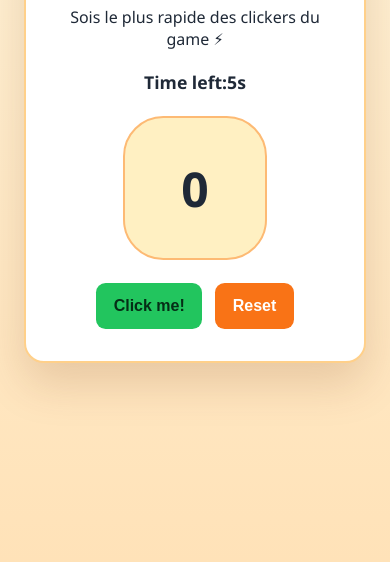
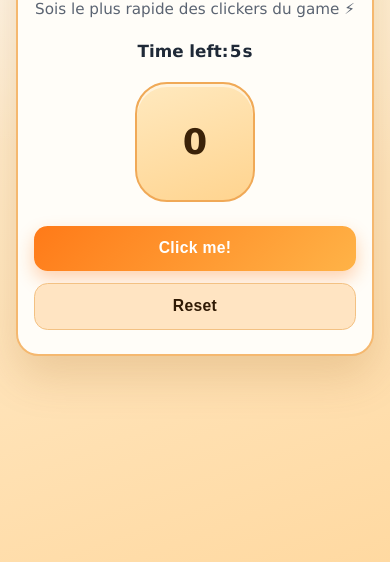
Before and after one commit to thivananhnguyen/ClickFast, a plain HTML site: page index.html in a window 390 px wide. Shown: the part 282-844 px from the top of the page. Drawn offline with Linux system fonts and the light colour scheme.

Commit message:
style: polish deployed UI layout and responsiveness

```diff
--- a/style.css
+++ b/style.css
@@ -1,3 +1,16 @@
+:root {
+  --bg-top: #fff8e8;
+  --bg-bottom: #ffd9a1;
+  --card: #fffdf8;
+  --ink: #1f2937;
+  --muted: #5b6472;
+  --line: #f5b86f;
+  --accent: #ff7a18;
+  --accent-2: #ffb347;
+  --score-top: #ffe9bf;
+  --score-bottom: #ffd48f;
+}
+
 * {
   box-sizing: border-box;
 }
@@ -5,31 +18,36 @@
 body {
   margin: 0;
   min-height: 100vh;
-  font-family: "Segoe UI", Tahoma, Geneva, Verdana, sans-serif;
-  background: linear-gradient(180deg, #fff6dd 0%, #ffe2b8 100%);
-  color: #1f2937;
+  font-family: "Verdana", "Geneva", sans-serif;
+  color: var(--ink);
+  background:
+    radial-gradient(circle at 20% 15%, rgba(255, 255, 255, 0.8), transparent 40%),
+    radial-gradient(circle at 85% 20%, rgba(255, 244, 220, 0.9), transparent 38%),
+    linear-gradient(160deg, var(--bg-top) 0%, var(--bg-bottom) 100%);
 }
 
 #main {
   min-height: 100vh;
   display: grid;
   place-items: center;
-  padding: 1.5rem;
+  padding: 2rem 1rem;
 }
 
 #container {
-  width: min(560px, 100%);
-  padding: 2rem;
-  border-radius: 20px;
-  background: #ffffff;
-  border: 2px solid #ffd08a;
-  box-shadow: 0 20px 45px rgba(120, 53, 15, 0.18);
+  width: min(620px, 100%);
+  padding: 2.2rem 1.5rem;
+  border-radius: 1.4rem;
+  background: var(--card);
+  border: 2px solid var(--line);
+  box-shadow: 0 20px 45px rgba(145, 75, 5, 0.18);
 }
 
 h1 {
   margin: 0;
-  font-family: "Trebuchet MS", sans-serif;
-  font-size: clamp(2rem, 6vw, 3rem);
+  text-transform: uppercase;
+  letter-spacing: 0.06em;
+  font-family: "Trebuchet MS", "Tahoma", sans-serif;
+  font-size: clamp(2rem, 7vw, 3.2rem);
 }
 
 .flex-center {
@@ -40,59 +58,92 @@ h1 {
 }
 
 .catchphrase {
-  margin: 1rem 0 1.25rem;
+  margin: 0.7rem 0 1.4rem;
   text-align: center;
+  color: var(--muted);
+  font-size: clamp(0.95rem, 2.5vw, 1.1rem);
 }
 
 .timer-label {
   margin: 0;
-  font-size: 1.1rem;
-  font-weight: 600;
+  font-size: 1.05rem;
+  font-weight: 700;
+}
+
+#timer {
+  display: inline-block;
+  min-width: 1.2ch;
 }
 
 .number {
-  margin: 1.4rem auto;
-  text-align: center;
-  background-color: #fff0c2;
-  width: 9rem;
-  height: 9rem;
+  margin: 1.3rem auto 1.5rem;
+  width: clamp(7.5rem, 28vw, 10rem);
+  height: clamp(7.5rem, 28vw, 10rem);
+  border-radius: 2rem;
   display: flex;
   justify-content: center;
   align-items: center;
-  border-radius: 28%;
-  font-size: 3rem;
+  font-size: clamp(2.2rem, 8vw, 3.4rem);
   font-weight: 800;
-  border: 2px solid #fdba74;
+  color: #3b2208;
+  background: linear-gradient(160deg, var(--score-top), var(--score-bottom));
+  border: 2px solid #f0a957;
+  box-shadow: inset 0 3px 0 rgba(255, 255, 255, 0.5);
 }
 
 .actions {
-  gap: 0.8rem;
+  gap: 0.75rem;
   flex-wrap: wrap;
 }
 
 #button-clicker,
 #button-reset {
-  border: none;
-  padding: 0.9rem 1.1rem;
-  border-radius: 0.6rem;
+  appearance: none;
+  border: 0;
+  border-radius: 0.85rem;
+  padding: 0.85rem 1.1rem;
+  min-width: 140px;
+  font-size: 0.98rem;
+  font-weight: 800;
+  letter-spacing: 0.02em;
   cursor: pointer;
-  font-size: 1rem;
-  font-weight: 700;
-  transition: transform 0.2s ease, filter 0.2s ease;
+  transition: transform 0.18s ease, filter 0.18s ease, box-shadow 0.18s ease;
 }
 
 #button-clicker {
-  background-color: #22c55e;
-  color: #052e16;
+  color: #ffffff;
+  background: linear-gradient(135deg, var(--accent), var(--accent-2));
+  box-shadow: 0 8px 18px rgba(255, 122, 24, 0.32);
 }
 
 #button-reset {
-  background-color: #f97316;
-  color: #ffffff;
+  color: #2f1904;
+  background: #ffe4c2;
+  border: 1px solid #f3c183;
 }
 
 #button-clicker:hover,
 #button-reset:hover {
-  transform: translateY(-2px) scale(1.03);
-  filter: brightness(1.05);
+  transform: translateY(-1px);
+  filter: brightness(1.02);
 }
+
+#button-clicker:active,
+#button-reset:active {
+  transform: translateY(0);
+}
+
+@media (max-width: 480px) {
+  #container {
+    padding: 1.5rem 1rem;
+  }
+
+  .actions {
+    flex-direction: column;
+  }
+
+  #button-clicker,
+  #button-reset {
+    width: 100%;
+  }
+}
```
